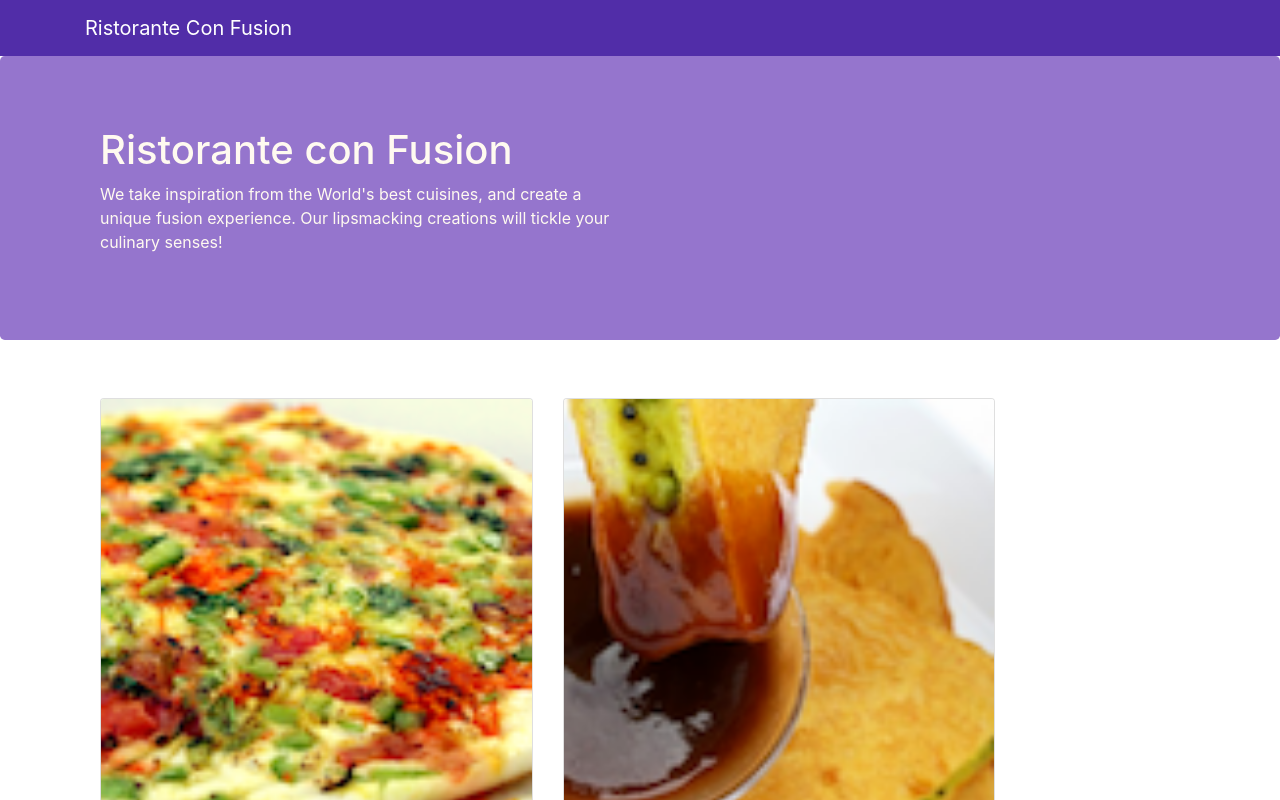
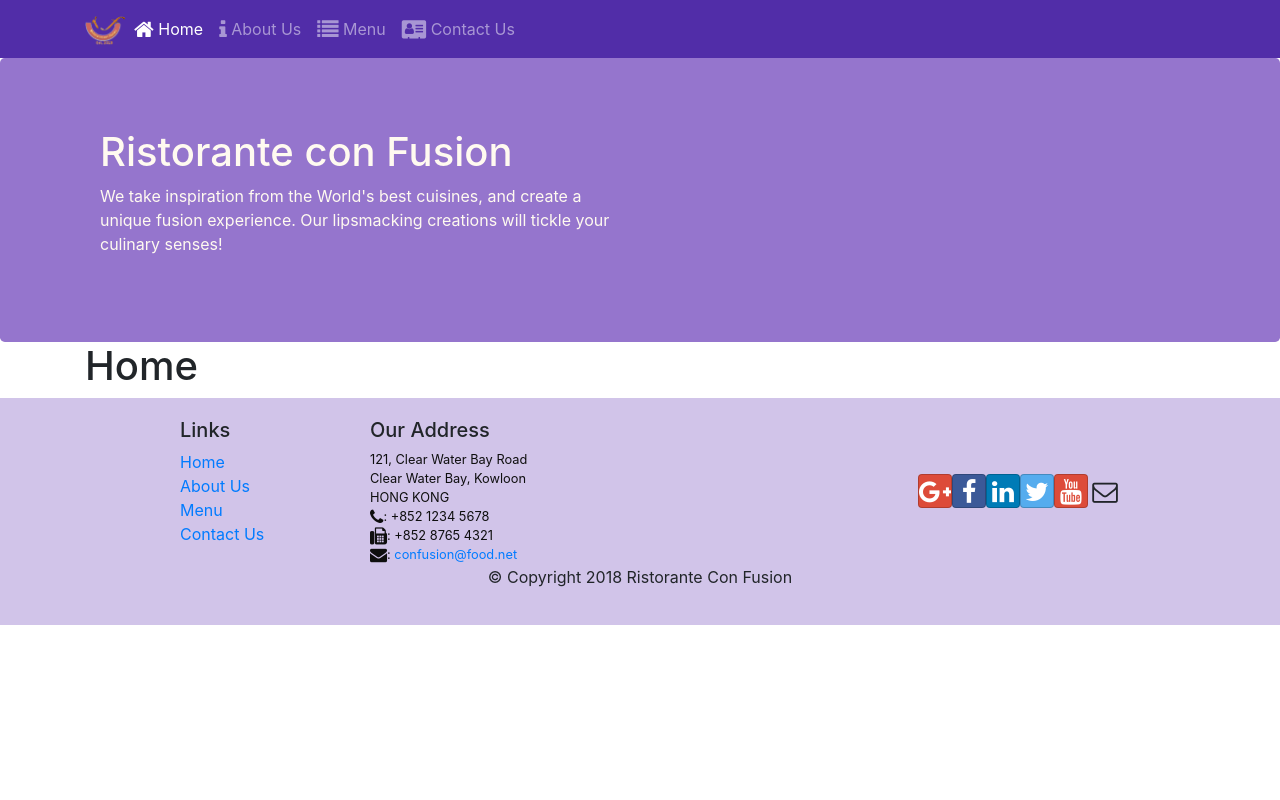
Before and after one commit to sandesh56/React-app, a React (Create React App) app: page /home in a window 1280 px wide. Shown: the top 800 px of the page. Built offline with nearby package versions, Linux system fonts and the light colour scheme.

Commit message:
nav-togglarbar and router

```diff
--- a/src/App.js
+++ b/src/App.js
@@ -1,13 +1,16 @@
 import React, { Component } from 'react';
 import './App.css';
 import Main from './component/Maincomponent';
+import { BrowserRouter } from 'react-router-dom';
 
 class App extends Component {
   render() {
     return (
-      <div className="App">
-        <Main />
-      </div>
+      <BrowserRouter>
+        <div className="App">
+          <Main />
+        </div>
+      </BrowserRouter>
     );
   }
 }
--- a/src/component/Footer.js
+++ b/src/component/Footer.js
@@ -1,4 +1,5 @@
-import React from 'react'
+import React from 'react';
+import { Link } from 'react-router-dom';
 
 export default function Footer() {
     return (
@@ -8,10 +9,10 @@
                     <div className="col-4 offset-1 col-sm-2">
                         <h5>Links</h5>
                         <ul className="list-unstyled">
-                            <li><a href="#">Home</a></li>
-                            <li><a href="#">About</a></li>
-                            <li><a href="#">Menu</a></li>
-                            <li><a href="contactus.html">Contact</a></li>
+                            <li><Link to='/home'>Home</Link></li>
+                            <li><Link to='/aboutus'>About Us</Link></li>
+                            <li><Link to='/menu'>Menu</Link></li>
+                            <li><Link to='/contactus'>Contact Us</Link></li>
                         </ul>
                     </div>
                     <div className="col-7 col-sm-5">
--- a/src/component/Headercomponent.js
+++ b/src/component/Headercomponent.js
@@ -1,13 +1,50 @@
-import React, { Component } from 'react';
-import { Navbar, NavbarBrand, Jumbotron } from 'reactstrap';
+import React, { Component } from "react";
+import {
+    Navbar,
+    NavbarBrand,
+    Jumbotron,
+    NavItem,
+    Nav,
+    NavbarToggler,
+    Collapse,
+} from "reactstrap";
+import { NavLink } from "react-router-dom";
 
 export class Headercomponent extends Component {
+    constructor(props) {
+        super(props);
+        this.toggleNav = this.toggleNav.bind(this);
+        this.state = {
+            isNavopen: false,
+        };
+    }
+
+    toggleNav() {
+        this.setState({ isNavopen: !this.state.isNavopen });
+    }
     render() {
         return (
-            <React.Fragment>
-                <Navbar dark>
+            <div>
+                <Navbar dark expand="md">
                     <div className="container">
-                        <NavbarBrand href="/">Ristorante Con Fusion</NavbarBrand>
+                        <NavbarToggler onClick={this.toggleNav} />
+                        <NavbarBrand className="mr-auto" href="/"><img src='assets/images/logo.png' height="30" width="41" alt='Ristorante Con Fusion' /></NavbarBrand>
+                        <Collapse isOpen={this.state.isNavopen} navbar>
+                            <Nav navbar>
+                                <NavItem>
+                                    <NavLink className="nav-link" to='/home'><span className="fa fa-home fa-lg"></span> Home</NavLink>
+                                </NavItem>
+                                <NavItem>
+                                    <NavLink className="nav-link" to='/aboutus'><span className="fa fa-info fa-lg"></span> About Us</NavLink>
+                                </NavItem>
+                                <NavItem>
+                                    <NavLink className="nav-link" to='/menu'><span className="fa fa-list fa-lg"></span> Menu</NavLink>
+                                </NavItem>
+                                <NavItem>
+                                    <NavLink className="nav-link" to='/contactus'><span className="fa fa-address-card fa-lg"></span> Contact Us</NavLink>
+                                </NavItem>
+                            </Nav>
+                        </Collapse>
                     </div>
                 </Navbar>
                 <Jumbotron>
@@ -15,18 +52,18 @@
                         <div className="row row-header">
                             <div className="col-12 col-sm-6">
                                 <h1>Ristorante con Fusion</h1>
-                                <p>We take inspiration from the World's best cuisines,
-                                and create a unique fusion experience.
-                                Our lipsmacking creations will tickle your culinary senses!
-                             </p>
+                                <p>
+                                    We take inspiration from the World's best cuisines, and create
+                                    a unique fusion experience. Our lipsmacking creations will
+                                    tickle your culinary senses!
+								</p>
                             </div>
                         </div>
                     </div>
                 </Jumbotron>
-
-            </React.Fragment>
-        )
+            </div>
+        );
     }
 }
 
-export default Headercomponent
+export default Headercomponent;
--- /dev/null
+++ b/src/component/Home.js
@@ -0,0 +1,10 @@
+import React from 'react'
+
+export default function Home() {
+    return (
+        <div className="container">
+            <h1>Home</h1>
+
+        </div>
+    )
+}
--- a/src/component/Maincomponent.js
+++ b/src/component/Maincomponent.js
@@ -1,10 +1,14 @@
 import React, { Component } from 'react';
 import '../App.css';
+import Home from './Home';
 import Menu from './MenuComponent';
 import Dishdetail from './Dishdetailcomponent';
 import { DISHES } from '../shared/dishes';
 import Headercomponent from './Headercomponent';
 import Footer from "./Footer";
+import { Switch, Redirect, Route } from 'react-router-dom';
+
+
 class Main extends Component {
 
   constructor(props) {
@@ -12,21 +16,25 @@
 
     this.state = {
       dishes: DISHES,
-      selectedDish: null
     };
   }
-  onChange(dishId) {
-    console.log('done')
-    this.setState({ selectedDish: dishId });
-  }
+
 
   render() {
+
+    const HomePage = () => {
+      return (
+        <Home />
+      )
+    }
     return (
       <div className="Menu">
         <Headercomponent />
-        <Menu dishes={this.state.dishes}
-          onClick={(dishId) => this.onChange(dishId)} />
-        <Dishdetail dishes={this.state.dishes.filter((dish) => dish.id === this.state.selectedDish)[0]} />
+        <Switch>
+          <Route path="/home" component={HomePage} />
+          <Route exact path="/menu" component={() => <Menu dishes={this.state.dishes} />} />
+          <Redirect to="/home" />
+        </Switch>
         <Footer />
       </div>
     );
```
